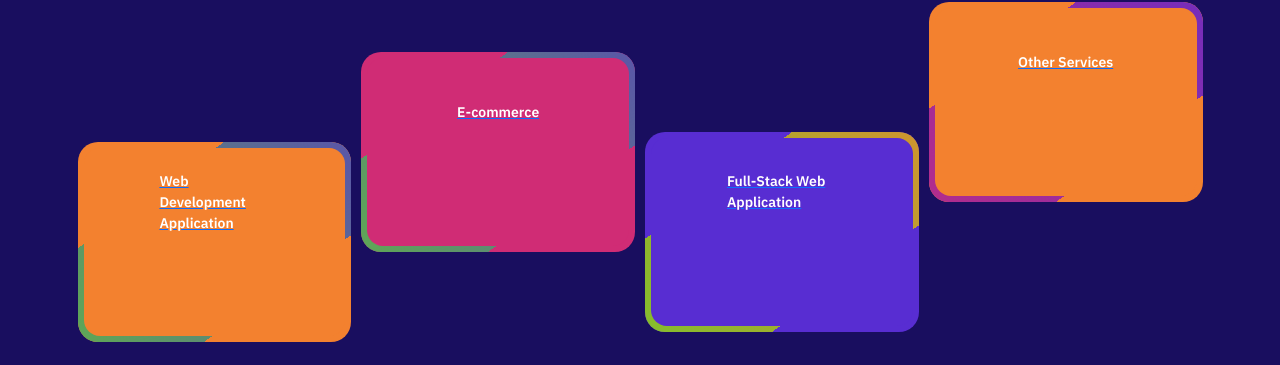
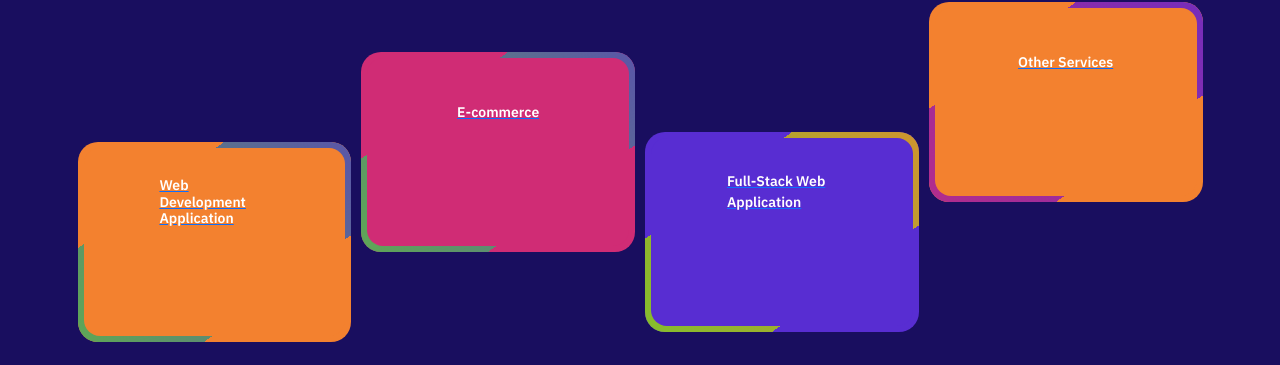
Before and after one commit to cartman1978/dev_fab-service, a Django app: page / in a window 1280 px wide. Shown: the part 108-473 px from the top of the page. Run offline with Django 3.2, Linux system fonts and the light colour scheme; some libraries are stand-ins or nearby versions.

Commit message:
testing new box service dispaly

```diff
--- a/home/templates/home/index.html
+++ b/home/templates/home/index.html
@@ -21,7 +21,7 @@
 
                <div class="image">
                 <a href="{% url 'services' %}?category=webapp">
-                    <p class="service"> Web Development Application</p>
+                    <h6 class="service"> Web Development Application</h6>
                 </a>
             </div>
             </div>
```
